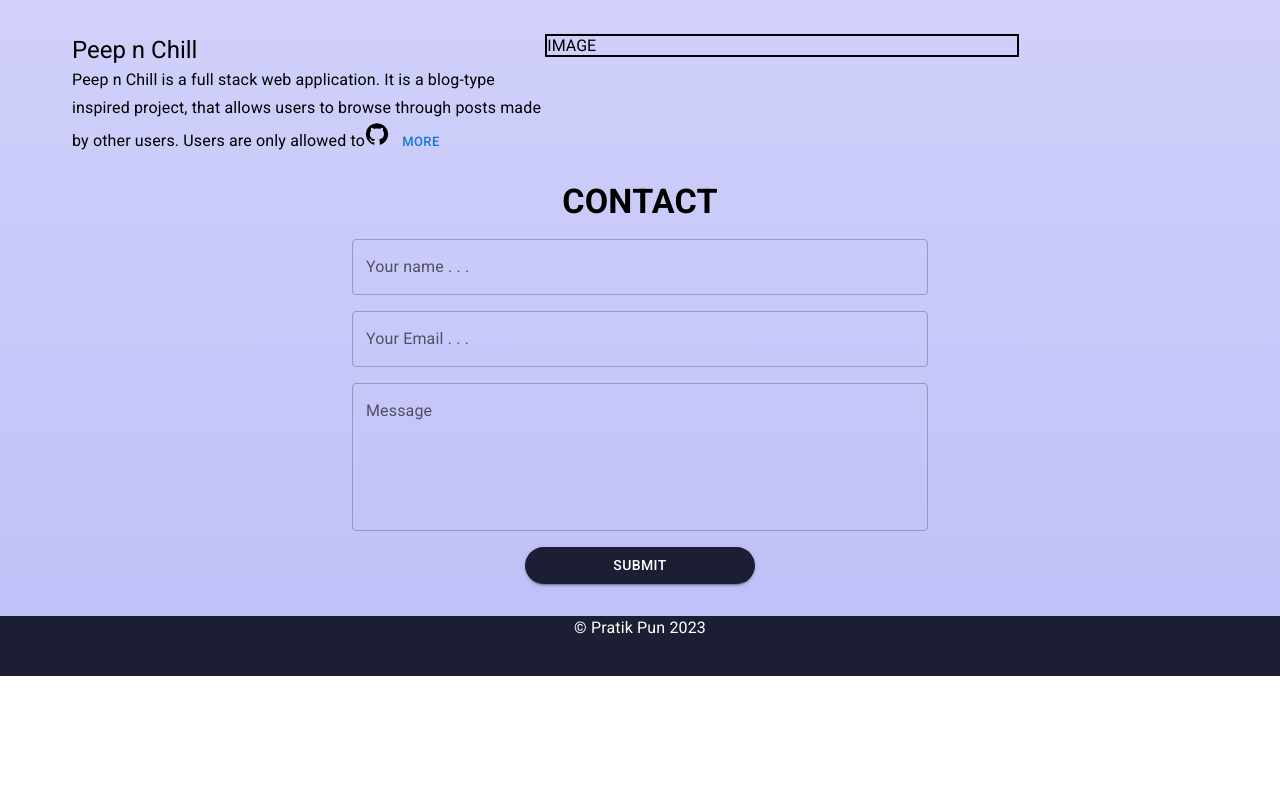
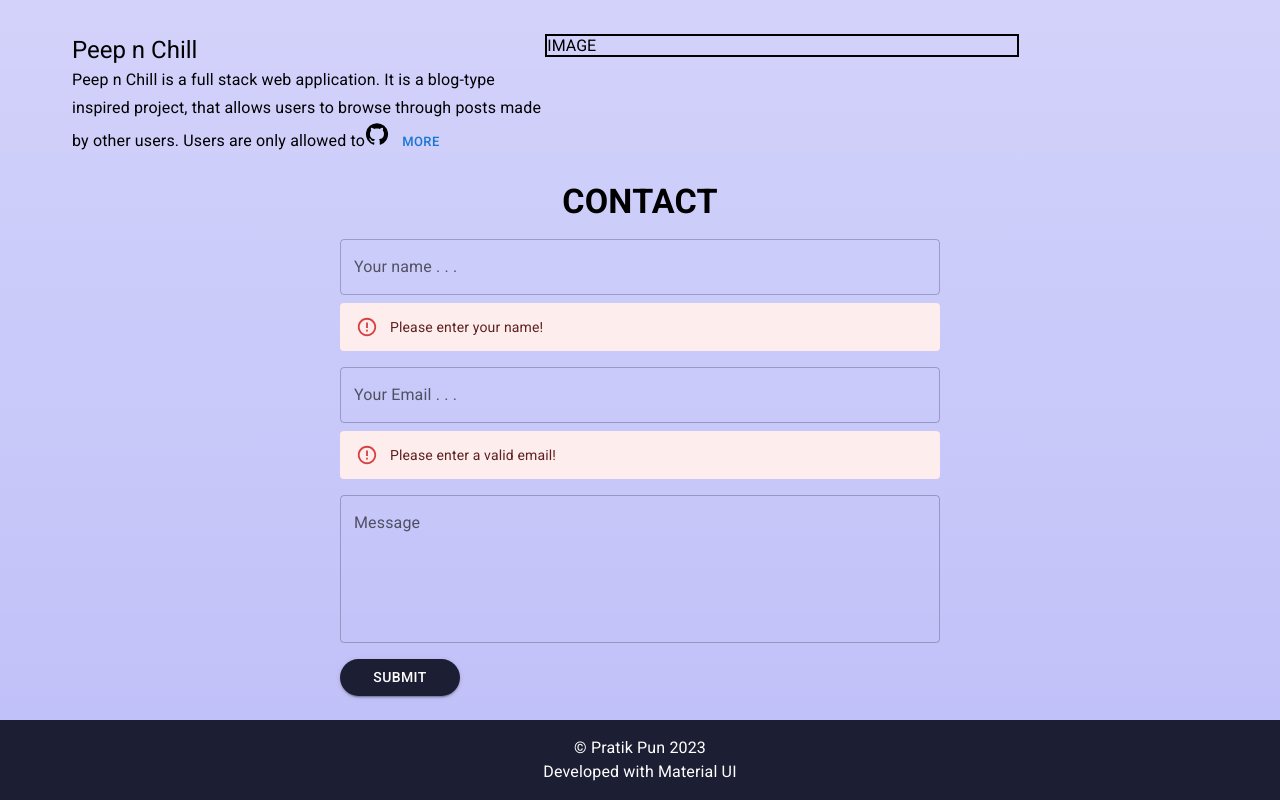
Before and after one commit to pratikpun/pratikpun, a React (Create React App) app: page / in a window 1280 px wide. Shown: the part 1333-2133 px from the top of the page. Before the commit the page ends 2009 px from the top, so only its background shows below. Built offline with nearby package versions, Linux system fonts and the light colour scheme.

Commit message:
can send info from the form as objects in console log

```diff
--- a/src/components/Contact.jsx
+++ b/src/components/Contact.jsx
@@ -1,4 +1,6 @@
 import {
+  Alert,
+  AlertTitle,
   Box,
   Button,
   Input,
@@ -7,10 +9,32 @@ import {
   useMediaQuery,
   useTheme,
 } from "@mui/material";
+import { useState } from "react";
 
 const Contact = () => {
   const theme = useTheme();
   const isMobile = useMediaQuery(theme.breakpoints.down("sm"));
+  const [validateName, setValidateName] = useState(true);
+  const [validateEmail, setValidateEmail] = useState(true);
+  const [contactObject, setContactObject] = useState({
+    name: "",
+    email: "",
+    message: "",
+  });
+  const [submit, setSubmit] = useState(false);
+
+  const handleChange = (e) => {
+    const { name, value } = e.target;
+    setContactObject((previousInfo) => {
+      return { ...previousInfo, [name]: value };
+    });
+  };
+  const handleSubmit = (e) => {
+    e.preventDefault();
+    setSubmit(true);
+
+    console.log(`submitted, ${JSON.stringify(contactObject)}`);
+  };
   return (
     <div>
       <Box sx={{ textAlign: "center" }}>
@@ -23,37 +47,73 @@ const Contact = () => {
           CONTACT
         </Typography>
       </Box>
-      <form action="">
+      <form onSubmit={handleSubmit}>
         <Box
           sx={{
-            display: "flex",
-            flexDirection: "column",
-            justifyContent: "center",
-            alignItems: "center",
             // border: 1,
+            borderColor: "red",
+
+            // display: "flex",
+            // flexDirection: "column",
+            // justifyContent: "center",
+            // alignItems: "center",
+            // border: 1,
+          }}
+        >
+          <Box
+            sx={{
+              //   display: "flex",
+              //   flexDirection: "column",
+              //   justifyContent: "center",
+              //   alignItems: "center",
+              //   border: 1,
+              width: isMobile ? "90%" : 600,
+              margin: "auto",
+              //   alignContent: "center",
+              //   width: "100%",
             }}
           >
             <TextField
               type="text"
+              name="name"
+              autoComplete="false"
+              value={contactObject.name}
+              onChange={handleChange}
               // color="primary"
               variant="outlined"
               label="Your name . . ."
               sx={{
-              width: isMobile ? "90%" : "50%",
+                width: "100%",
                 mt: 2,
               }}
             />
+            {validateName && (
+              <Alert severity="error" sx={{ mt: 1 }}>
+                Please enter your name!
+              </Alert>
+            )}
 
             <TextField
-            type="text"
+              type="email"
+              name="email"
+              value={contactObject.email}
+              onChange={handleChange}
               variant="outlined"
               label="Your Email . . ."
-            sx={{ mt: 2, width: isMobile ? "90%" : "50%" }}
+              sx={{ mt: 2, width: "100%" }}
             />
+            {validateName && (
+              <Alert severity="error" sx={{ mt: 1 }}>
+                Please enter a valid email!
+              </Alert>
+            )}
 
             <TextField
-            sx={{ my: 2, width: isMobile ? "90%" : "50%" }}
+              sx={{ my: 2, width: "100%" }}
               type="text"
+              name="message"
+              value={contactObject.message}
+              onChange={handleChange}
               variant="outlined"
               label="Message"
               multiline
@@ -62,11 +122,14 @@ const Contact = () => {
             <Box
               sx={{
                 width: isMobile ? "70%" : "20%",
-              mb: 4,
+                // mb: 4,
+                // border: 1,
+                marginX: isMobile ? "auto" : 0,
               }}
             >
               <Button
                 variant="contained"
+                type="submit"
                 sx={{
                   width: "100%",
                   borderRadius: 5,
@@ -77,6 +140,7 @@ const Contact = () => {
               </Button>
             </Box>
           </Box>
+        </Box>
       </form>
     </div>
   );
--- a/src/components/Footer.jsx
+++ b/src/components/Footer.jsx
@@ -8,13 +8,21 @@ const Footer = () => {
     <footer>
       <Box
         sx={{
-          height: 60,
+          height: "30%",
+          mt: 3,
+          p: 2,
           backgroundColor: "#1C1F33",
           color: "white",
-          textAlign: "center",
+          //   textAlign: "center",
+          //   marginY: "auto",
+          display: "flex",
+          flexDirection: "column",
+          justifyContent: "center",
+          alignItems: "center",
         }}
       >
         <Typography>&copy; Pratik Pun {date}</Typography>
+        <Typography>Developed with Material UI</Typography>
       </Box>
     </footer>
   );
```
Lines whose indentation alone changed are shown as unchanged.
